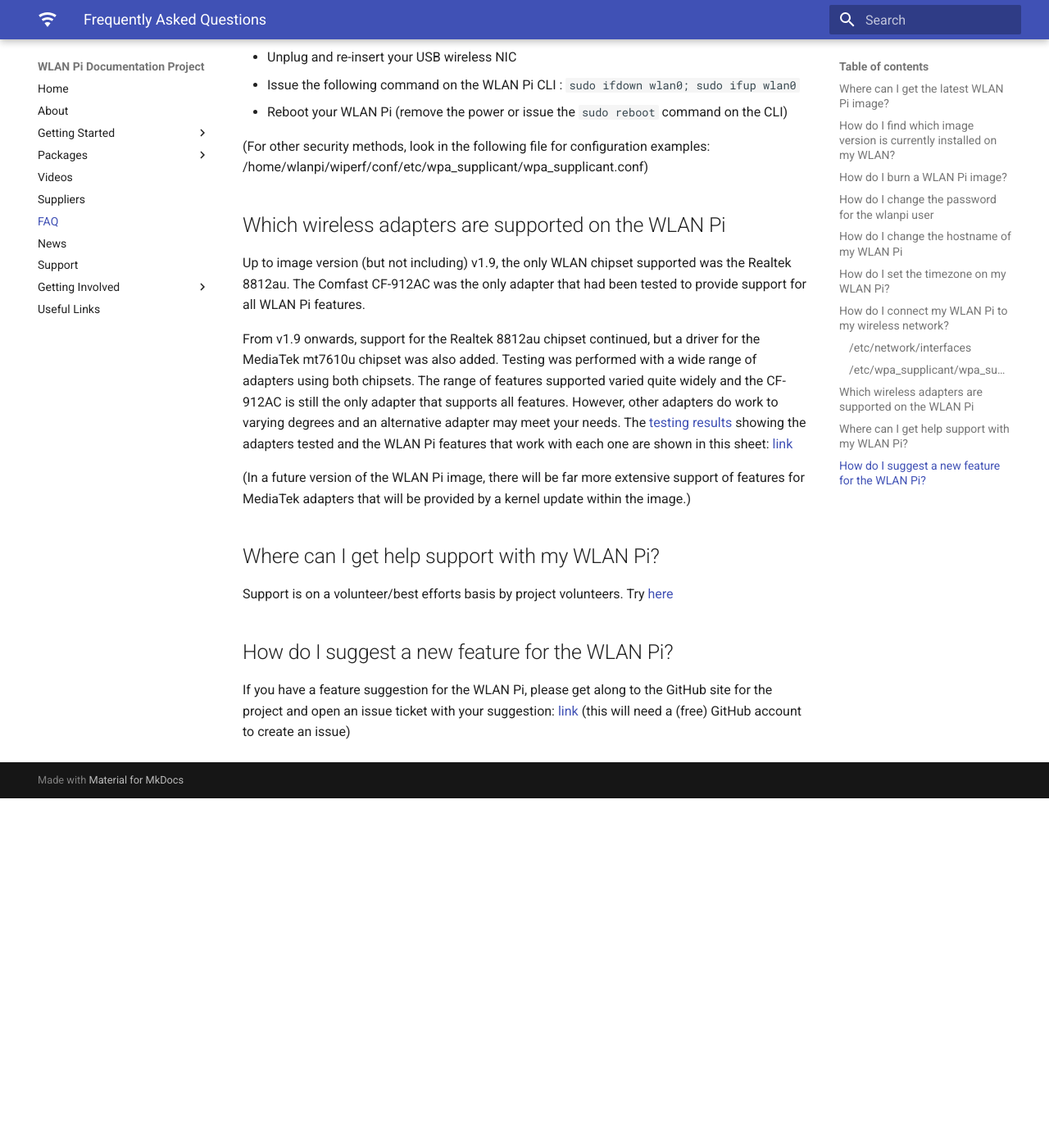
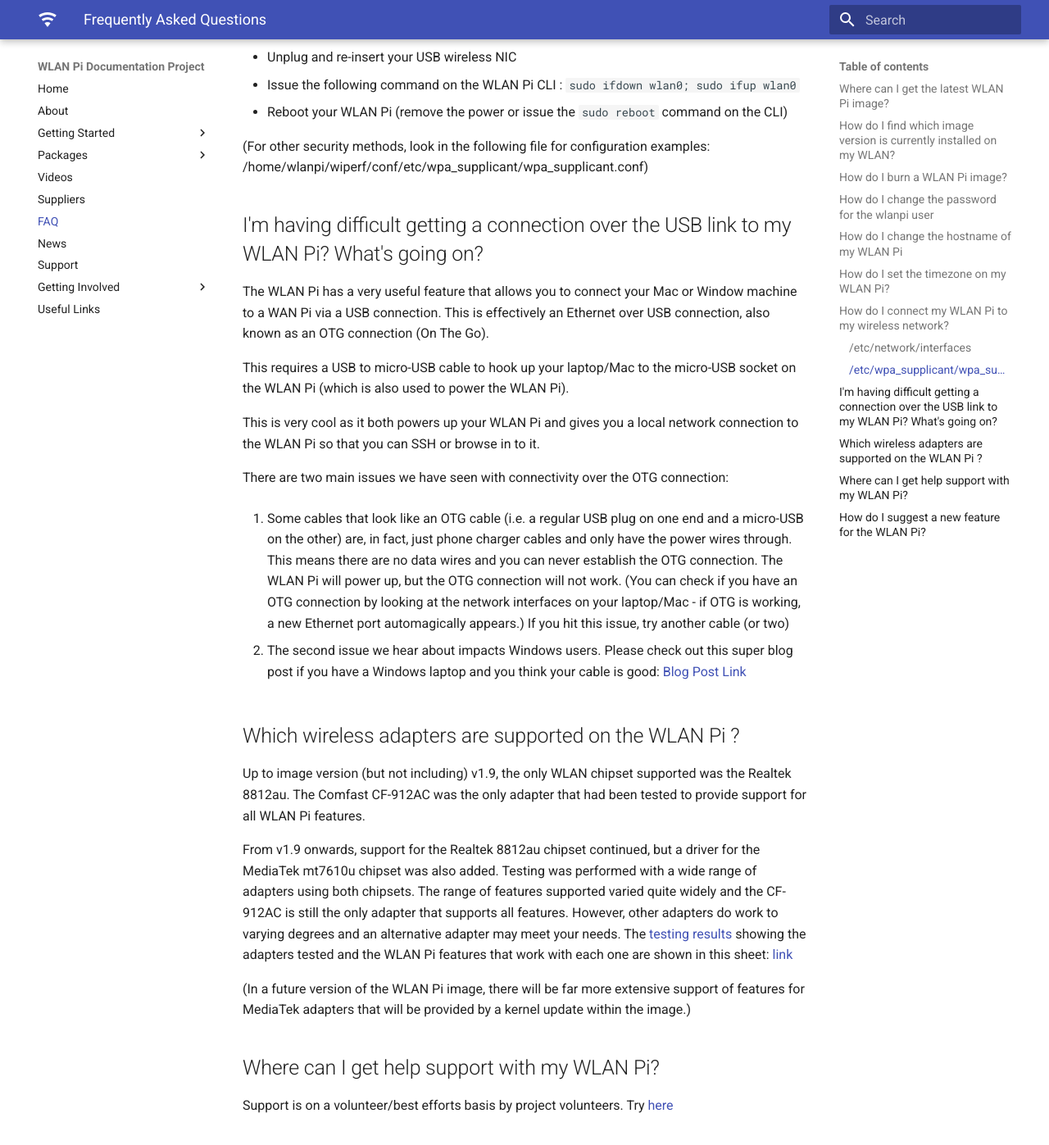
Before and after one commit to WLAN-Pi/wlanpi-documentation, an MkDocs documentation site: the page built from docs/faq.md, in a window 1280 px wide and 1400 px high, scrolled down 3551 px. Shown: the top 1397 px of the window at 82% size. Built offline with MkDocs 1.6.1 and Material for MkDocs 9.7.7, drawn with Linux system fonts in a browser that asks for light colours; before the commit the page ends 4525 px from its top, so only the background shows below that.

Commit message:
Added OTG FAQ info

````diff
--- a/docs/faq.md
+++ b/docs/faq.md
@@ -73,7 +73,6 @@
 ```
 
 
-
 ## How do I set the timezone on my WLAN Pi?
 
 From the CLI of your WLAN Pi:
@@ -144,7 +143,22 @@
 
 (For other security methods, look in the following file for configuration examples: /home/wlanpi/wiperf/conf/etc/wpa_supplicant/wpa_supplicant.conf)
 
-## Which wireless adapters are supported on the WLAN Pi
+## I'm having difficult getting a connection over the USB link to my WLAN Pi? What's going on?
+
+The WLAN Pi has a very useful feature that allows you to connect your Mac or Window machine to a WAN Pi via a USB connection. This is effectively an Ethernet over USB connection, also known as an OTG connection (On The Go).
+
+This requires a USB to micro-USB cable to hook up your laptop/Mac to the micro-USB socket on the WLAN Pi (which is also used to power the WLAN Pi).
+
+This is very cool as it both powers up your WLAN Pi and gives you a local network connection to the WLAN Pi so that you can SSH or browse in to it.
+
+There are two main issues we have seen with connectivity over the OTG connection:
+
+1. Some cables that look like an OTG cable (i.e. a regular USB plug on one end and a micro-USB on the other) are, in fact, just phone charger cables and only have the power wires through. This means there are no data wires and you can never establish the OTG connection. The WLAN Pi will power up, but the OTG connection will not work. (You can check if you have an OTG connection by looking at the network interfaces on your laptop/Mac - if OTG is working, a new Ethernet port automagically appears.)
+If you hit this issue, try another cable (or two)
+
+2. The second issue we hear about impacts Windows users. Please check out this super blog post if you have a Windows laptop and you think your cable is good: [Blog Post Link][Win10_Host_Issue]
+
+## Which wireless adapters are supported on the WLAN Pi ?
 
 Up to image version (but not including) v1.9, the only WLAN chipset supported was the Realtek 8812au. The Comfast CF-912AC was the only adapter that had been tested to provide support for all WLAN Pi features.
 
@@ -166,3 +180,4 @@
 [burn_image]: https://youtu.be/sD4WlNyyWDs
 [adapter_sheet]: https://docs.google.com/spreadsheets/d/1yAjO2vZuIfJ9BwI5cQ_qu72HpyEuETj4Zd7bWBnskDM/edit#gid=0
 [suggestions]: https://github.com/WLAN-Pi/wlanpi/issues
+[Win10_Host_Issue]: https://dutchwifigeek.blogspot.com/2019/10/using-wlan-pis-usb-host-interface-in.html
````
Also changed, not shown: docs/news.md (+1 -1 lines).
